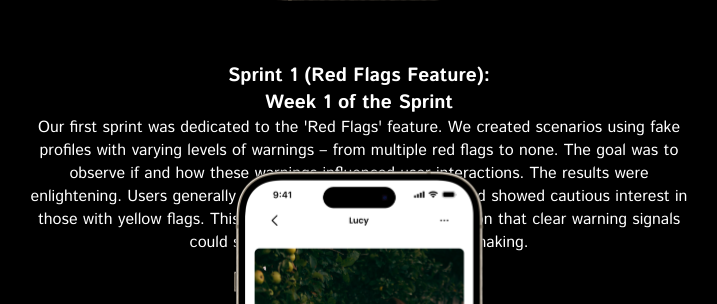
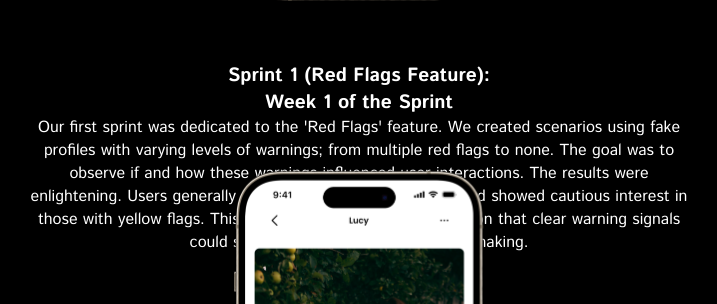
Before and after one commit to wineurya/siren-attempt-2, a plain HTML site: page index.html in a window 1280 px wide. Shown: the part 4355-4659 px from the top of the page, 271-988 px from the left. Drawn offline with Linux system fonts and the light colour scheme.

Commit message:
Update index.html

```diff
--- a/index.html
+++ b/index.html
@@ -127,7 +127,7 @@
         <p><strong id='bigger'>Sprint 1 (Red Flags Feature):</br>Week 1 of the Sprint </br></strong>
             Our first sprint was dedicated to the 'Red Flags' feature.
             We created scenarios using fake profiles with varying
-            levels of warnings – from multiple red flags to none.
+            levels of warnings; from multiple red flags to none.
             The goal was to observe if and how these warnings
             influenced user interactions. The results were enlightening.
             Users generally avoided profiles with red flags and showed
```
